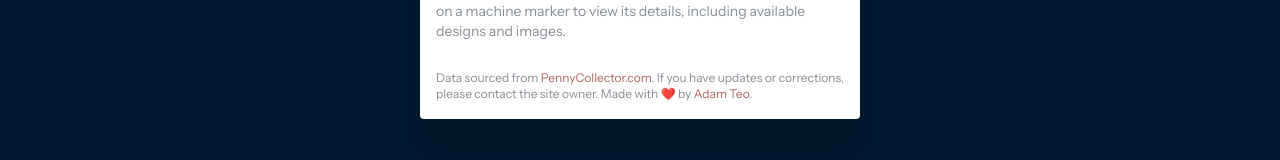
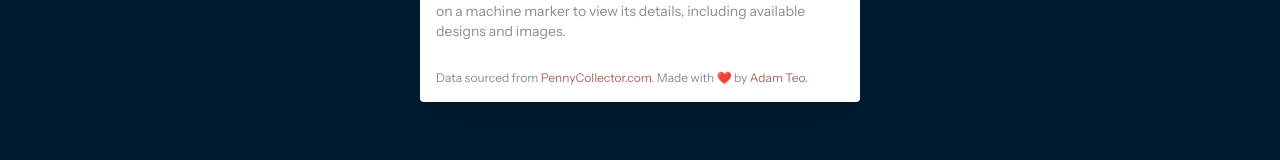
Before and after one commit to ysadamt/pennydex, a Next.js app: page / in a window 1280 px wide. Both pictures are taken after a click on the button 201 px from the left and 767 px from the top of the page. Shown: the part 468-628 px from the top of the page. Built offline with nearby package versions, Linux system fonts and the light colour scheme; no server answers.

Commit message:
remove comment and update sentence

```diff
--- a/app/components/MapComponent.tsx
+++ b/app/components/MapComponent.tsx
@@ -571,7 +571,7 @@ export default function MapComponent({ machines, searchTerm, selectedStatuses }:
           </Stack>
 
           <Text size="xs" c="dimmed" mt="sm">
-            Data sourced from <Anchor href="http://locations.pennycollector.com/" target="_blank" rel="noopener noreferrer">PennyCollector.com</Anchor>. If you have updates or corrections, please contact the site owner. Made with ❤️ by <Anchor href="https://ysadamt.com/" target="_blank" rel="noopener noreferrer">Adam Teo</Anchor>.
+            Data sourced from <Anchor href="http://locations.pennycollector.com/" target="_blank" rel="noopener noreferrer">PennyCollector.com</Anchor>. Made with ❤️ by <Anchor href="https://ysadamt.com/" target="_blank" rel="noopener noreferrer">Adam Teo</Anchor>.
           </Text>
         </Stack>
       </Modal>
--- a/app/page.tsx
+++ b/app/page.tsx
@@ -22,7 +22,6 @@ interface PennyMachine {
   images: PennyMachineImage[];
 }
 
-// Dynamically import MapComponent to avoid SSR issues with Leaflet
 const MapComponent = dynamic(() => import('./components/MapComponent'), {
   ssr: false,
   loading: () => (
@@ -61,7 +60,6 @@ export default function Home() {
 
   return (
     <Box style={{ position: 'relative', width: '100%', height: '100vh', overflow: 'hidden' }}>
-      {/* Search and Filter Bar */}
       <SearchBar
         searchTerm={searchTerm}
         onSearchChange={setSearchTerm}
@@ -69,7 +67,6 @@ export default function Home() {
         onStatusChange={setSelectedStatuses}
       />
 
-      {/* Map */}
       {isLoading ? (
         <Center style={{ width: '100%', height: '100vh' }}>
           <Stack align="center" gap="md">
```
